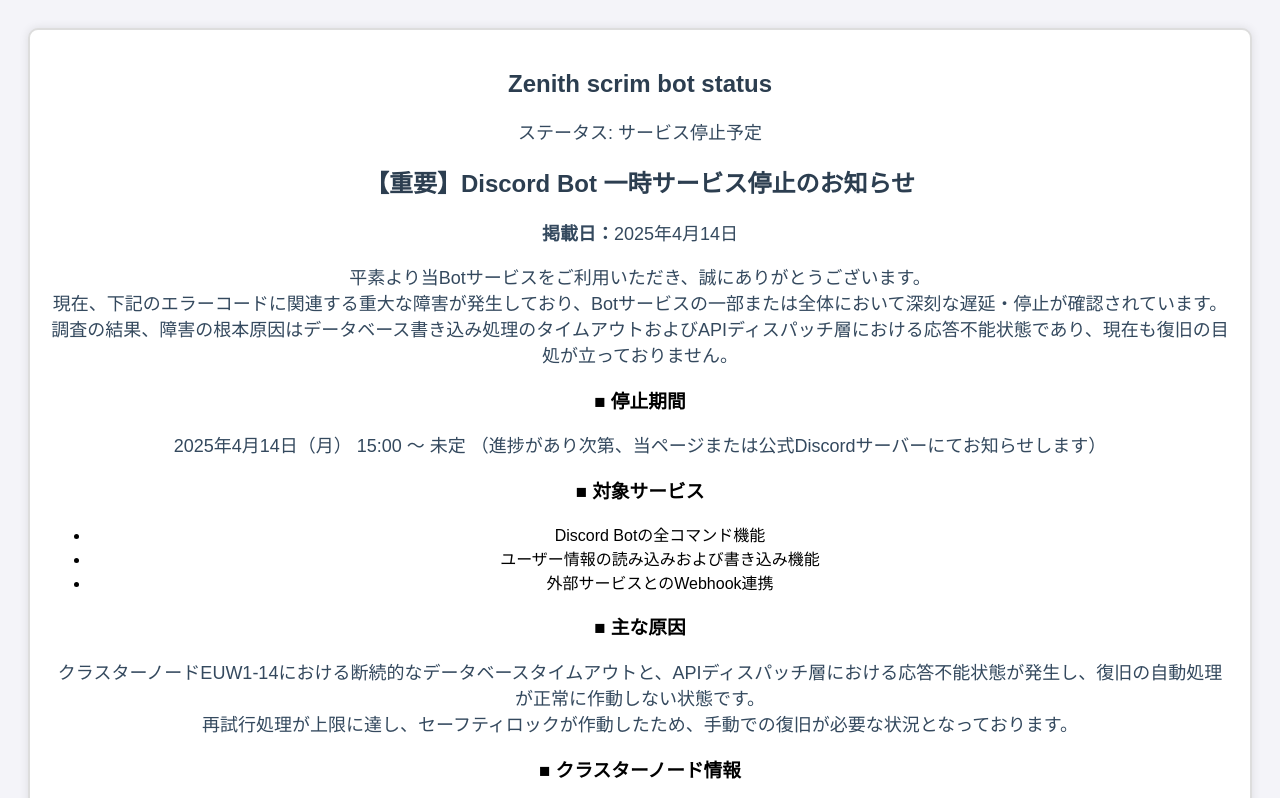
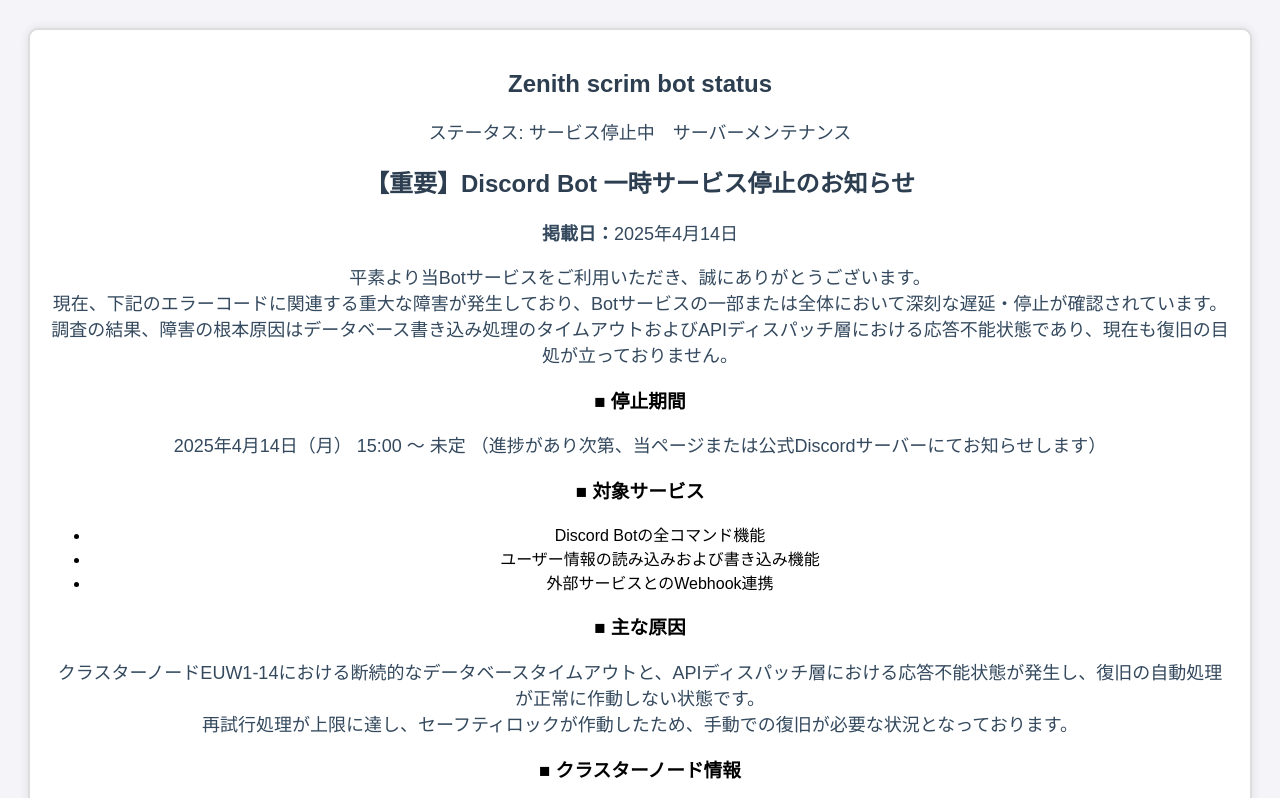
Before and after one commit to ZENITHSCRIM/Kiyaku-bot, a plain HTML site: page status.html in a window 1280 px wide. Shown: the top 798 px of the page. Drawn offline with Linux system fonts and the light colour scheme.

Commit message:
Update status.html

```diff
--- a/status.html
+++ b/status.html
@@ -53,7 +53,7 @@
         <h2>Zenith scrim bot status</h2>
 
         <!-- ステータス表示部分 -->
-        <p id="status-display">ステータス: サービス停止予定</p>
+        <p id="status-display">ステータス: サービス停止中　サーバーメンテナンス</p>
         <section class="maintenance-notice">
   <h2>【重要】Discord Bot 一時サービス停止のお知らせ</h2>
   <p><strong>掲載日：</strong>2025年4月14日</p>
```
